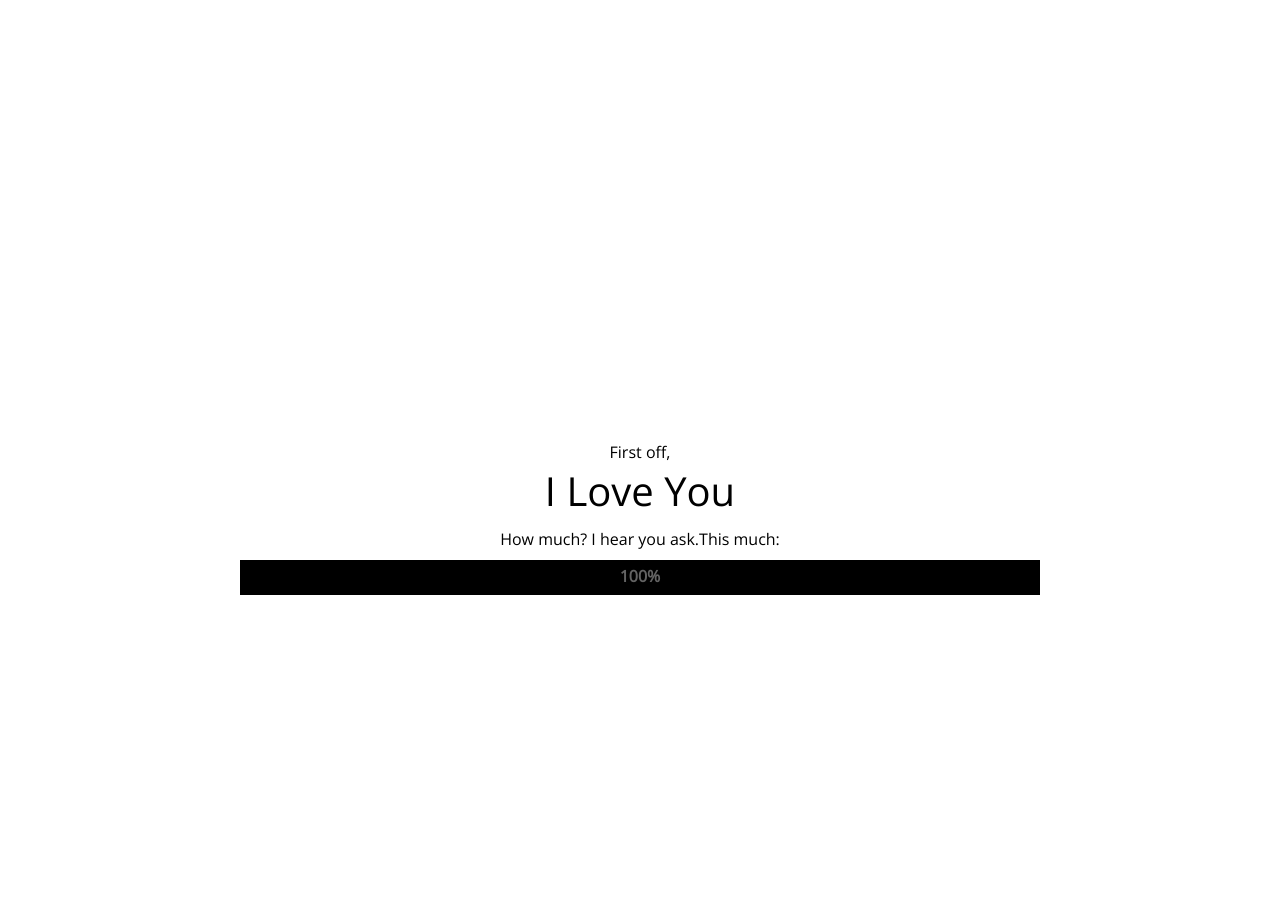
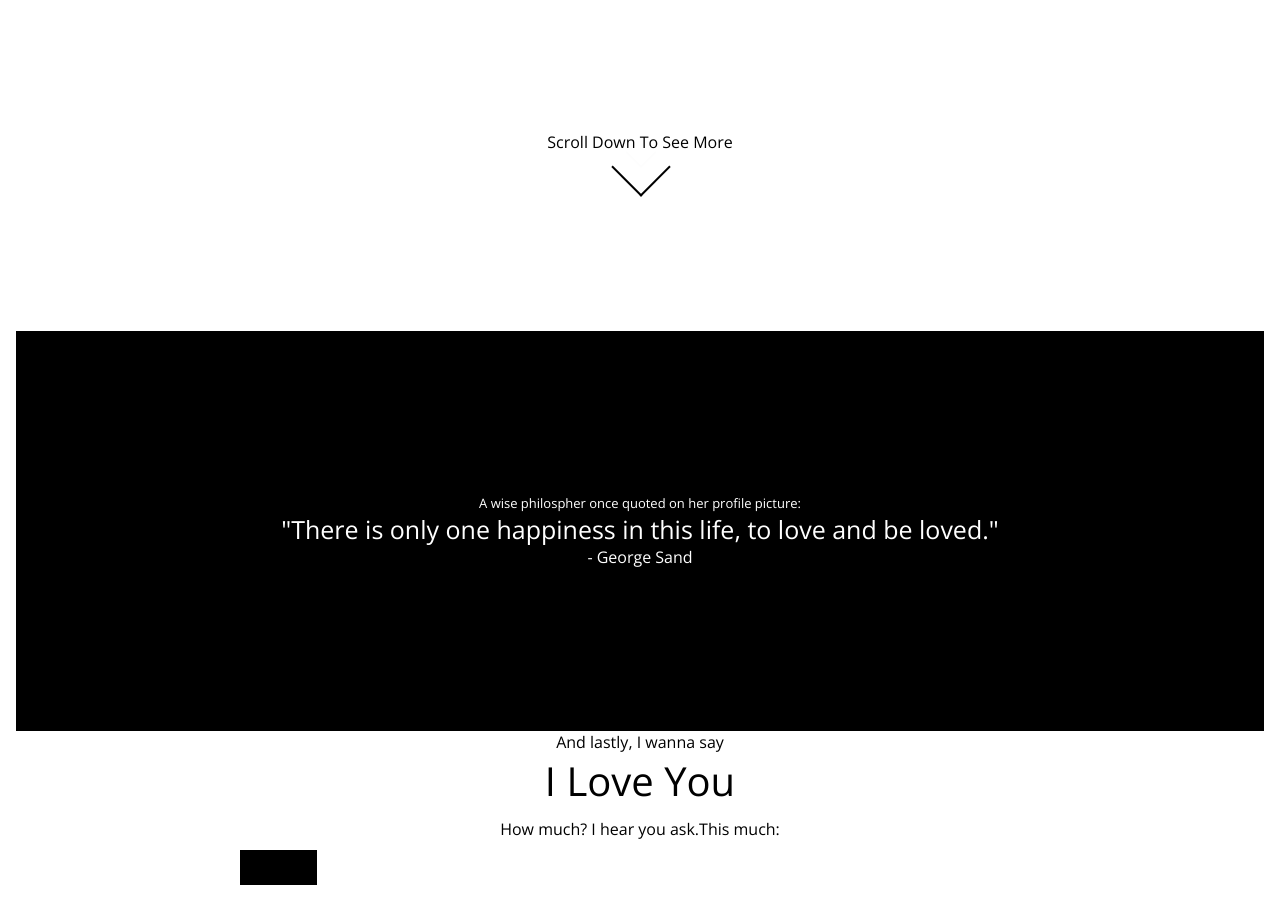
Before and after one commit to Clientrace/sandbox-page, a Next.js app: page / in a window 1280 px wide. Shown: the part 700-1624 px from the top of the page. Built offline with nearby package versions, Linux system fonts and the light colour scheme.

Commit message:
add initial components

```diff
--- a/src/components/effects/scrollDown/scrollDown.js
+++ b/src/components/effects/scrollDown/scrollDown.js
@@ -3,9 +3,12 @@ import { motion } from 'framer-motion';
 import styles from './scrollDown.module.scss';
 import arrow from './arrow.module.scss';
 
-const ScrollDown = ({delayOffset=0}) => {
+const ScrollDown = ({delayOffset=0, topMargin=0}) => {
   return (
     <motion.div
+      style={{
+        marginTop: topMargin
+      }}
       className={styles.main}
       initial={{opacity: 0, y:-10}}
       animate={{opacity: 1, y: 0}}
--- a/src/components/pageBody/comp1.js
+++ b/src/components/pageBody/comp1.js
@@ -3,14 +3,14 @@ import { motion } from 'framer-motion';
 import styles from './pageBody.module.scss';
 import VerticalBar from '../../components/effects/verticalBar/verticalBar.js';
 
-const Component1 = ({delayOffset}) => {
+const Component1 = ({delayOffset=0}) => {
   return (
     <motion.div
       className={styles.comp1}
       initial={{opacity: 0}}
       whileInView={{opacity: 1}}
       transition={{duration: 1, delay: delayOffset}}>
-      First off,
+      And lastly, I wanna say
       <motion.div
         className={styles.header}
         initial={{opacity: 0, fontSize: '40px'}}
--- /dev/null
+++ b/src/components/pageBody/comp2.js
@@ -0,0 +1,32 @@
+
+import { motion } from 'framer-motion';
+import styles from './pageBody.module.scss';
+
+const Component2 = ({delayOffset=0}) => {
+  return(
+    <motion.div
+      className={styles.comp2}
+      initial={{opacity: 0, backgroundColor: 'white'}}
+      whileInView={{opacity: 1, backgroundColor: 'black'}}
+      transition={{delay: delayOffset, duration: 1}}>
+      <motion.div className={styles.miniHeader}>
+        A wise philospher once quoted on her profile picture:
+      </motion.div>
+      <motion.div
+        className={styles.content}
+        initial={{opacity: 0}}
+        whileInView={{opacity: 1}}
+        transition={{delay: 1+delayOffset}}>
+        "There is only one happiness in this life, to love and be loved."
+      </motion.div>
+      <motion.div
+        initial={{opacity: 0}}
+        whileInView={{opacity: 1}}
+        transition={{delay: 1.5+delayOffset}}>
+        - George Sand
+      </motion.div>
+    </motion.div>
+  )
+}
+
+export default Component2;
--- a/src/components/pageBody/pageBody.js
+++ b/src/components/pageBody/pageBody.js
@@ -1,12 +1,14 @@
 
 import { motion } from 'framer-motion';
 import styles from './pageBody.module.scss';
+import Component2 from './comp2';
 import Component1 from './comp1';
 
 const PageBody = ({delayOffset=0}) => {
   return (
     <motion.div className={styles.main}>
-      <Component1 delayOffset={0.5}/>
+      <Component2 delayOffset={0.5}/>
+      <Component1 delayOffset={1.5}/>
     </motion.div>
   )
 }
--- a/src/components/pageBody/pageBody.module.scss
+++ b/src/components/pageBody/pageBody.module.scss
@@ -1,6 +1,6 @@
 
 .main {
-  margin-top: 500px;
+  margin-top: 100px;
   margin-bottom: 50px;
   height: 100%;
 }
@@ -16,3 +16,20 @@
     margin-bottom: 10px;
   }
 }
+
+.comp2 {
+  height: 50vh;
+  color: white;
+  align-items: center;
+  display: flex;
+  flex-direction: column;
+  justify-content: center;
+  justify-items: center;
+  text-align: center;
+  .miniHeader{
+    font-size: 13px;
+  }
+  .content {
+    font-size: 25px;
+  }
+}
--- a/src/components/upperBanner/upperBanner.js
+++ b/src/components/upperBanner/upperBanner.js
@@ -6,7 +6,7 @@ const UpperBanner = ({delayOffset=0}) => {
   return (
     <motion.div className={styles.main}>
       <div className={styles.init}>
-        Clarence made you a gift:
+        🎁 Clarence made you a gift:
       </div>
       <motion.div
         className={styles.comp1}
--- a/src/pages/index.js
+++ b/src/pages/index.js
@@ -12,7 +12,7 @@ const Home = () => {
     <div className={styles.main}>
       <UpperBanner/>
       <VerticalBar delayOffset={0.5}/>
-      <ScrollDown delayOffset={1.5}/>
+      <ScrollDown delayOffset={1.5} topMargin={'300px'}/>
       <PageBody delay={2}/>
     </div>
   )
```
